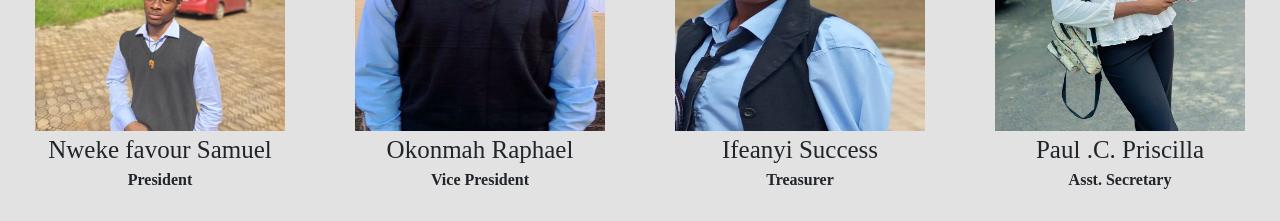
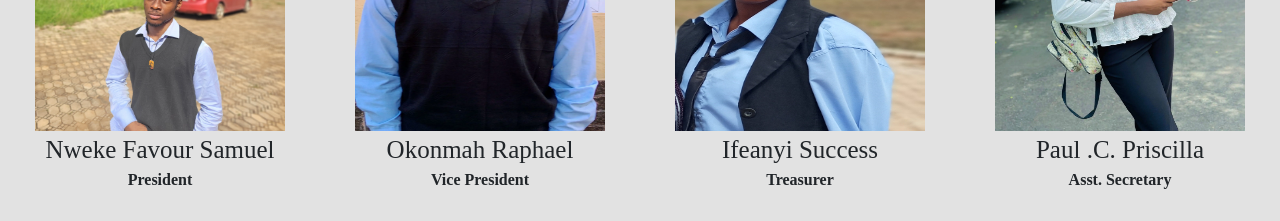
Before and after one commit to NwekeFavour/nacosunidel, a Vue app: page / in a window 1280 px wide. Shown: the part 1980-2201 px from the top of the page. Built offline with nearby package versions, Linux system fonts and the light colour scheme; a web font is replaced by a local one.

Commit message:
Update home.vue

```diff
--- a/src/pages/home.vue
+++ b/src/pages/home.vue
@@ -71,7 +71,7 @@
                         <img :src="Groupie" class=" d-block imgplaceholder" alt="img_carousel">
                         <div class="carousel-caption welcome d-block">
                             <h5>Welcome To NACOS UNIDEL</h5>
-                            <p class="text-dark">NACOS is a computing department in Bowen University that leverages on effective learning
+                            <p class="text-dark">NACOS is a computing Faculty community in UNIDEL that leverages on effective learning
                                 through advance technology and tools.
                             </p>
                         </div>
@@ -205,7 +205,7 @@
                         </div>
                         <div>
                             <!-- position -->
-                            <p class="m-0 presd">Nweke favour Samuel</p>
+                            <p class="m-0 presd">Nweke Favour Samuel</p>
                         </div>
                         <p class="m-0 text-center fw-semibold">President</p>
                     </div>
```
